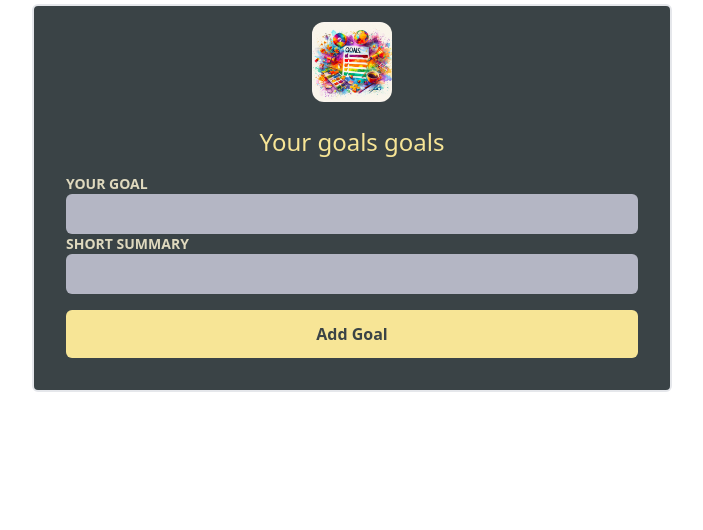
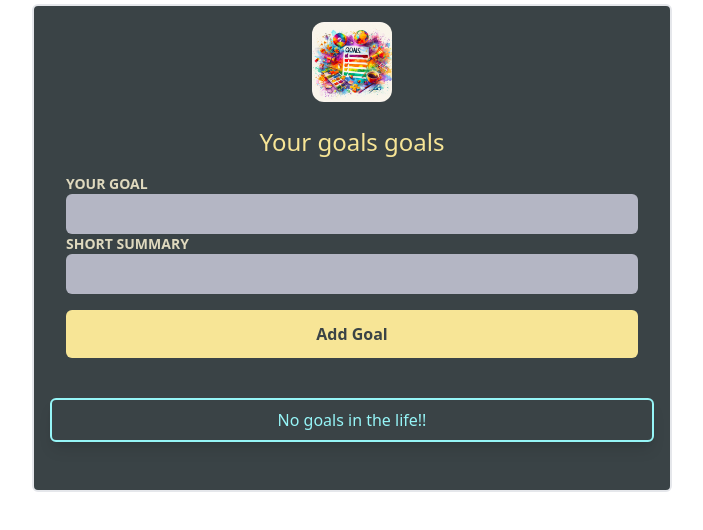
Before and after one commit to codecamp-prem/React-Coding-Interview, a React (Vite) app: page / in a window 1280 px wide. Shown: the top 530 px of the page, without its empty margins (288-991 px from the left). Built offline with nearby package versions, Linux system fonts and the light colour scheme.

Commit message:
dynamic flexible component

```diff
--- a/src/CourseGoal/CourseGoal.tsx
+++ b/src/CourseGoal/CourseGoal.tsx
@@ -2,6 +2,7 @@ import { useState } from "react";
 import "../index.css";
 import CourseGoalList from "./CourseGoalList";
 import Header from "./Header";
+import InfoBox from "./InfoBox";
 import NewGoal from "./NewGoal";
 import goalsImg from "./goals.jpg";
 
@@ -35,14 +36,16 @@ const CourseGoal = () => {
       <Header image={{ src: goalsImg, alt: "goals goals" }}>
         <h1>Your goals goals</h1>
       </Header>
-      {/* <button
-        onClick={handleSetGoal}
-        className="m-2 hover:text-green-500 underline hover:underline-offset-4"
-      >
-        Add Goal
-      </button> */}
       <NewGoal onAddGoal={handleSetGoal} />
+      {goals.length === 0 && (
+        <InfoBox mode="hint">No goals in the life!!</InfoBox>
+      )}
       <CourseGoalList allgoals={goals} handleDeleteGoal={handleDeleteGoal} />
+      {goals.length === 4 && (
+        <InfoBox mode="warning">
+          To much in the plate. Focus on few things to live stress free life
+        </InfoBox>
+      )}
     </main>
   );
 };
--- /dev/null
+++ b/src/CourseGoal/InfoBox.tsx
@@ -0,0 +1,23 @@
+import { ReactNode } from "react";
+
+type InfoBoxProps = {
+  mode: "hint" | "warning";
+  children: ReactNode;
+};
+const InfoBox = ({ mode, children }: InfoBoxProps) => {
+  if (mode == "hint") {
+    return (
+      <aside className="my-8 mx-0 p-2 text-center shadow-lg font-[0.85rem] rounded-md border-2 border-solid border-[#96f5f7] text-[#96f5f7]">
+        <p>{children}</p>
+      </aside>
+    );
+  }
+  return (
+    <aside className="my-8 mx-0 p-2 text-center shadow-lg font-[0.85rem] rounded-md border-2 border-solid border-[#f64f4f] text-[#f64f4f]">
+      <h2>Warning</h2>
+      <p>{children}</p>
+    </aside>
+  );
+};
+
+export default InfoBox;
```
